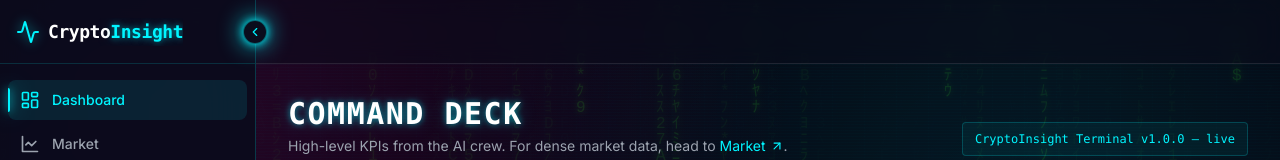
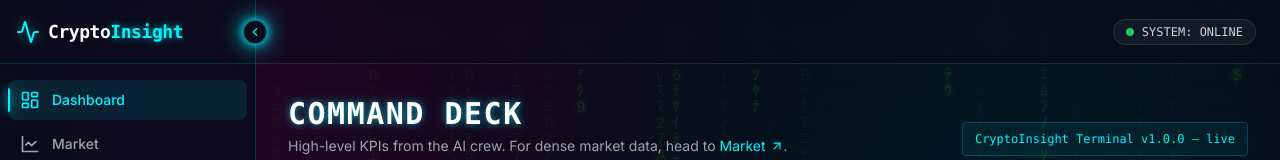
Before and after one commit to metacoder87/investment_matrix, a Next.js app in the folder frontend/: page / in a window 1280 px wide. Shown: the top 160 px of the page. Built offline with nearby package versions, Linux system fonts and the light colour scheme; no server answers.

Commit message:
feat(frontend): implement user auth header
Wire header to AuthContext to display active user and logout. Protect /crew route in middleware.

```diff
--- a/frontend/src/components/Header.tsx
+++ b/frontend/src/components/Header.tsx
@@ -4,9 +4,45 @@ import { useAuth } from "@/context/AuthContext";
 import { LogOut, User } from "lucide-react";
 
 export function Header() {
+    const { user, isAuthenticated, logout, isLoading } = useAuth();
+
     return (
         <header className="sticky top-0 z-30 flex h-16 w-full items-center justify-between border-b border-white/10 bg-surface/50 px-6 backdrop-blur-md">
             <div />
+
+            <div className="hidden md:flex items-center space-x-4 ml-auto">
+                <div className="flex items-center px-3 py-1 rounded-full border border-white/10 bg-white/5">
+                    <div className="w-2 h-2 rounded-full bg-green-500 mr-2 animate-pulse"></div>
+                    <span className="text-xs font-mono text-gray-300">SYSTEM: ONLINE</span>
+                </div>
+
+                {!isLoading && isAuthenticated && user && (
+                    <>
+                        <div className="flex items-center gap-2 px-3 py-1.5 rounded-lg border border-white/10 bg-white/5">
+                            <div className="flex h-7 w-7 items-center justify-center rounded-full bg-cyan-500/20 text-cyan-400">
+                                <User className="h-4 w-4" />
+                            </div>
+                            <div className="flex flex-col">
+                                <span className="text-xs font-medium text-white">
+                                    {user.full_name || user.email}
+                                </span>
+                                {user.full_name && (
+                                    <span className="text-[10px] text-gray-500">{user.email}</span>
+                                )}
+                            </div>
+                        </div>
+
+                        <button
+                            onClick={logout}
+                            className="flex items-center gap-2 rounded-lg bg-red-500/10 px-3 py-1.5 text-sm font-medium text-red-400 transition-colors hover:bg-red-500/20"
+                            title="Logout"
+                        >
+                            <LogOut className="h-4 w-4" />
+                            <span className="hidden lg:inline">Logout</span>
+                        </button>
+                    </>
+                )}
+            </div>
         </header>
     );
 }
--- a/frontend/src/middleware.ts
+++ b/frontend/src/middleware.ts
@@ -8,7 +8,8 @@ const protectedRoutes = [
     '/paper',
     '/backtests',
     '/settings',
-    '/pipeline'
+    '/pipeline',
+    '/crew'
 ];
 
 // Public routes that don't require authentication
```
